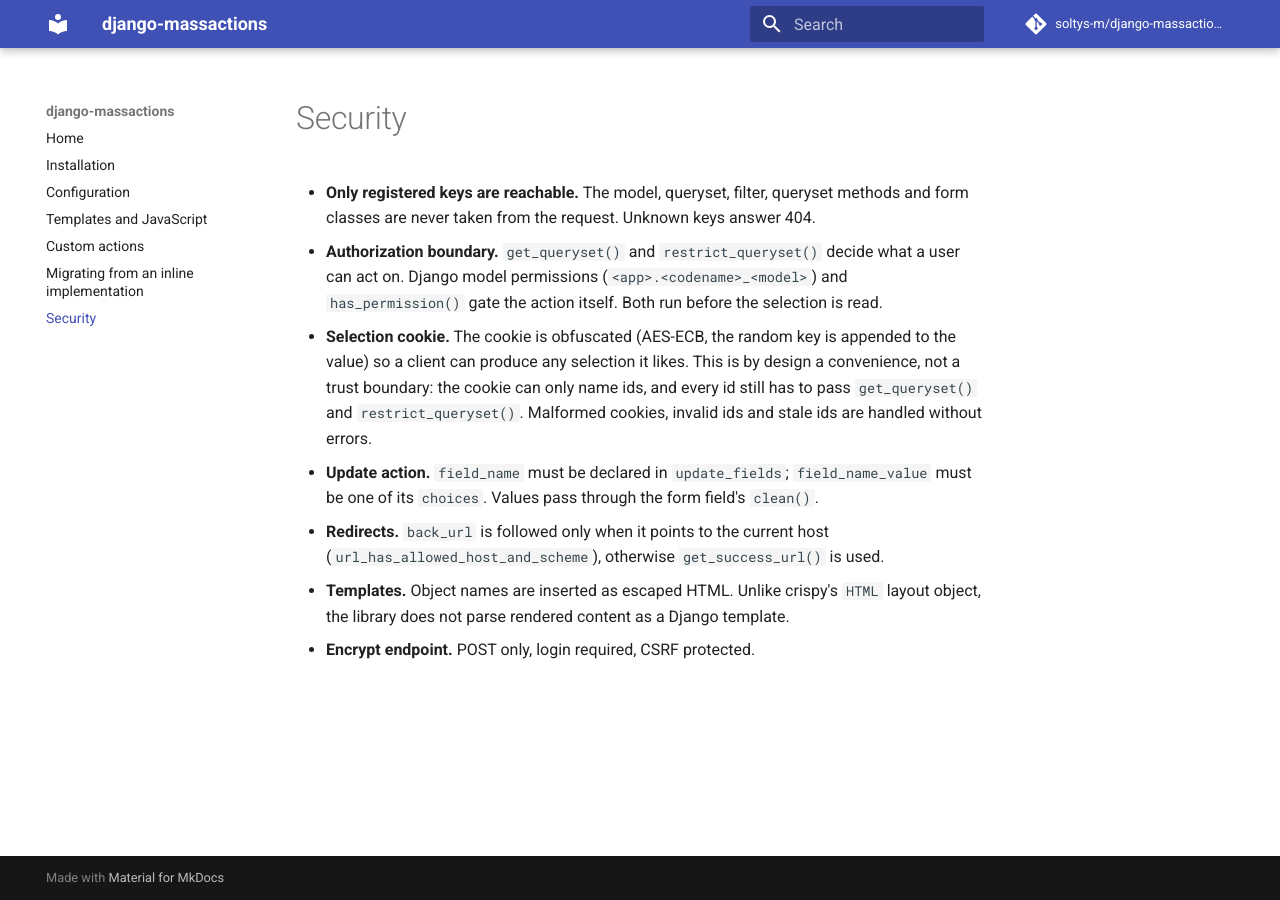
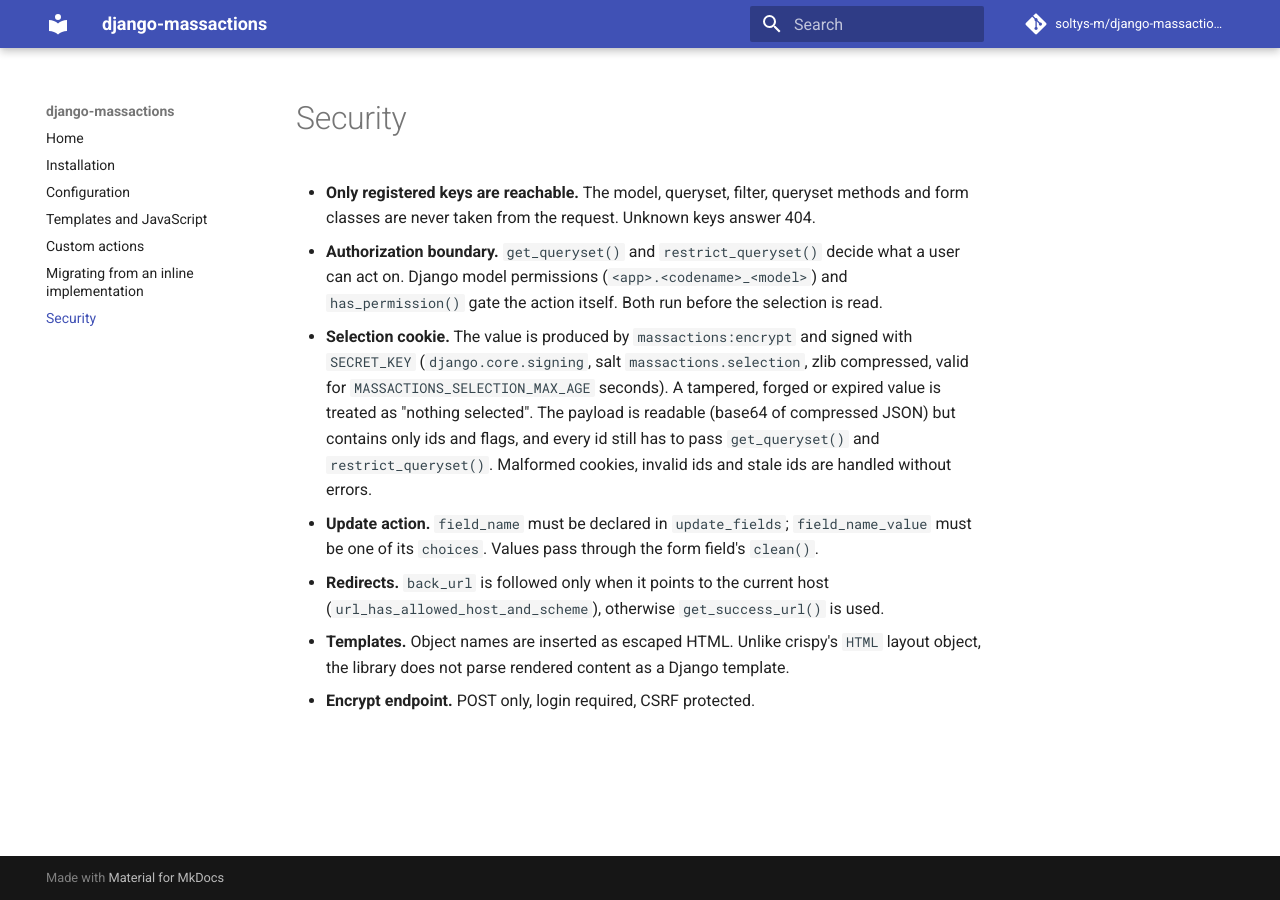
Before and after one commit to soltys-m/django-massactions, an MkDocs documentation site: the page built from docs/security.md, in a window 1280 px wide. Built offline with MkDocs 1.6.1 and Material for MkDocs 9.7.7, drawn with Linux system fonts in a browser that asks for light colours; comment, search, counter and statistics services are not loaded.

```diff
--- a/docs/security.md
+++ b/docs/security.md
@@ -5,10 +5,12 @@
 * **Authorization boundary.** `get_queryset()` and `restrict_queryset()` decide what a user can act on.
   Django model permissions (`<app>.<codename>_<model>`) and `has_permission()` gate the action itself.
   Both run before the selection is read.
-* **Selection cookie.** The cookie is obfuscated (AES-ECB, the random key is appended to the value) so a
-  client can produce any selection it likes. This is by design a convenience, not a trust boundary:
-  the cookie can only name ids, and every id still has to pass `get_queryset()` and `restrict_queryset()`.
-  Malformed cookies, invalid ids and stale ids are handled without errors.
+* **Selection cookie.** The value is produced by `massactions:encrypt` and signed with `SECRET_KEY`
+  (`django.core.signing`, salt `massactions.selection`, zlib compressed, valid for
+  `MASSACTIONS_SELECTION_MAX_AGE` seconds). A tampered, forged or expired value is treated as "nothing
+  selected". The payload is readable (base64 of compressed JSON) but contains only ids and flags, and every
+  id still has to pass `get_queryset()` and `restrict_queryset()`. Malformed cookies, invalid ids and stale
+  ids are handled without errors.
 * **Update action.** `field_name` must be declared in `update_fields`; `field_name_value` must be one of
   its `choices`. Values pass through the form field's `clean()`.
 * **Redirects.** `back_url` is followed only when it points to the current host
--- a/massactions/__init__.py
+++ b/massactions/__init__.py
@@ -1 +1 @@
-VERSION = '0.1.0'
+VERSION = '0.2.0'
--- a/requirements-test.txt
+++ b/requirements-test.txt
@@ -4,7 +4,6 @@ django-crispy-forms>=1.13,<2
 crispy-bootstrap5<0.8
 django-bootstrap-modal-forms>=2.2
 django-filter
-pycryptodome
 pytest
 pytest-django
 pytest-cov
--- a/setup.py
+++ b/setup.py
@@ -9,7 +9,7 @@ setup(
     description='Mass (bulk) actions for Django list views: selection, confirmation modals, delete and field update.',
     long_description=open('README.md').read(),
     long_description_content_type='text/markdown',
-    author='Michal Šoltys @ MS Code',
+    author='MS Code',
     maintainer='MS Code',
     url='https://github.com/soltys-m/django-massactions',
     packages=find_packages(exclude=['massactions.tests', 'massactions.tests.*']),
@@ -19,7 +19,6 @@ setup(
         'django>=4.2',
         'django-crispy-forms>=1.13',
         'django-bootstrap-modal-forms>=2.2',
-        'pycryptodome',
     ],
     extras_require={
         'bootstrap5': ['crispy-bootstrap5'],
```
Also changed, not shown: CHANGELOG.md (+10 -0 lines), CLAUDE.md (+1 -1 lines), README.md (+9 -6 lines), docs/index.md (+1 -1 lines), docs/installation.md (+2 -1 lines), docs/migration.md (+2 -2 lines), 8 other files.
